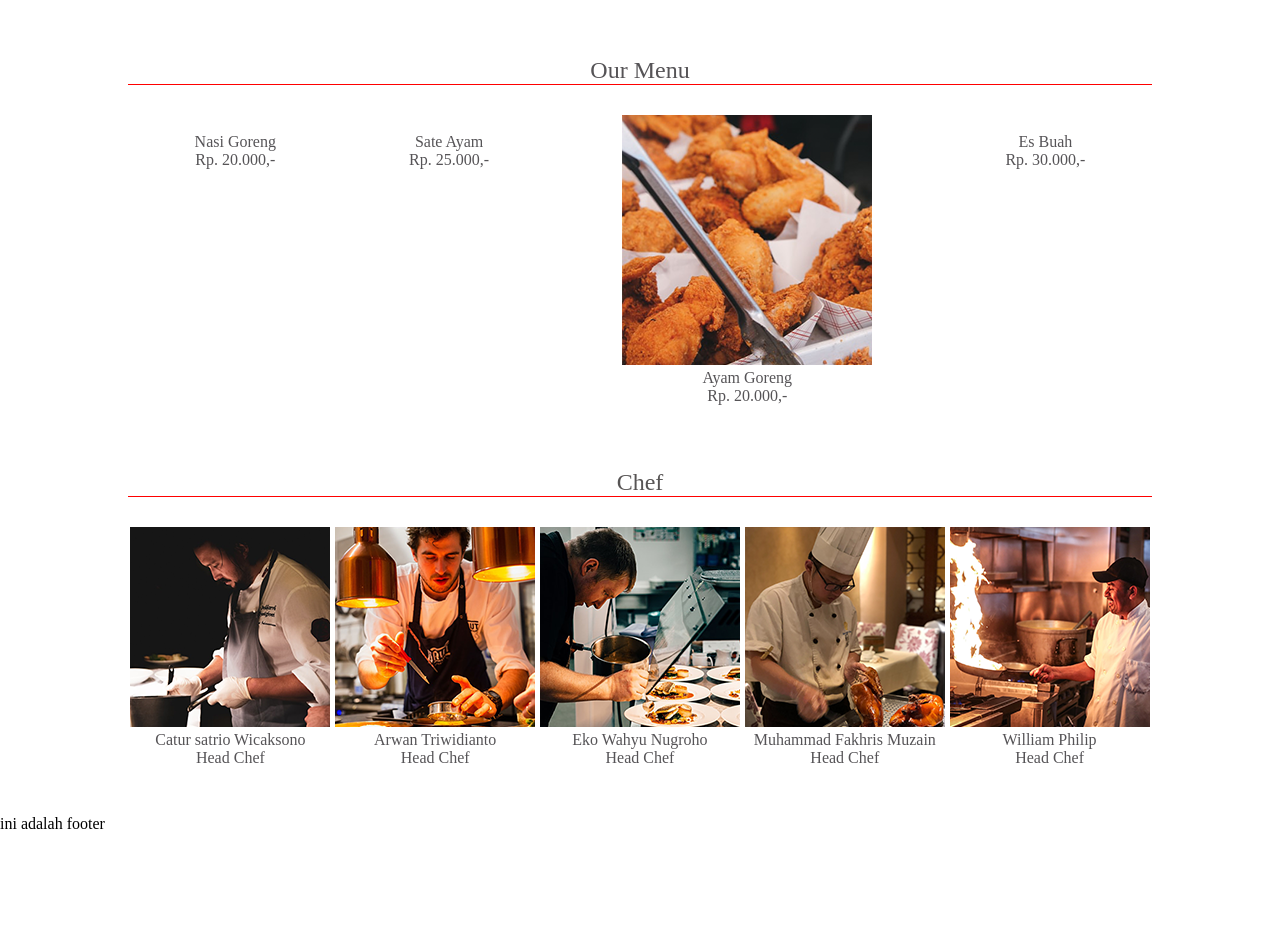
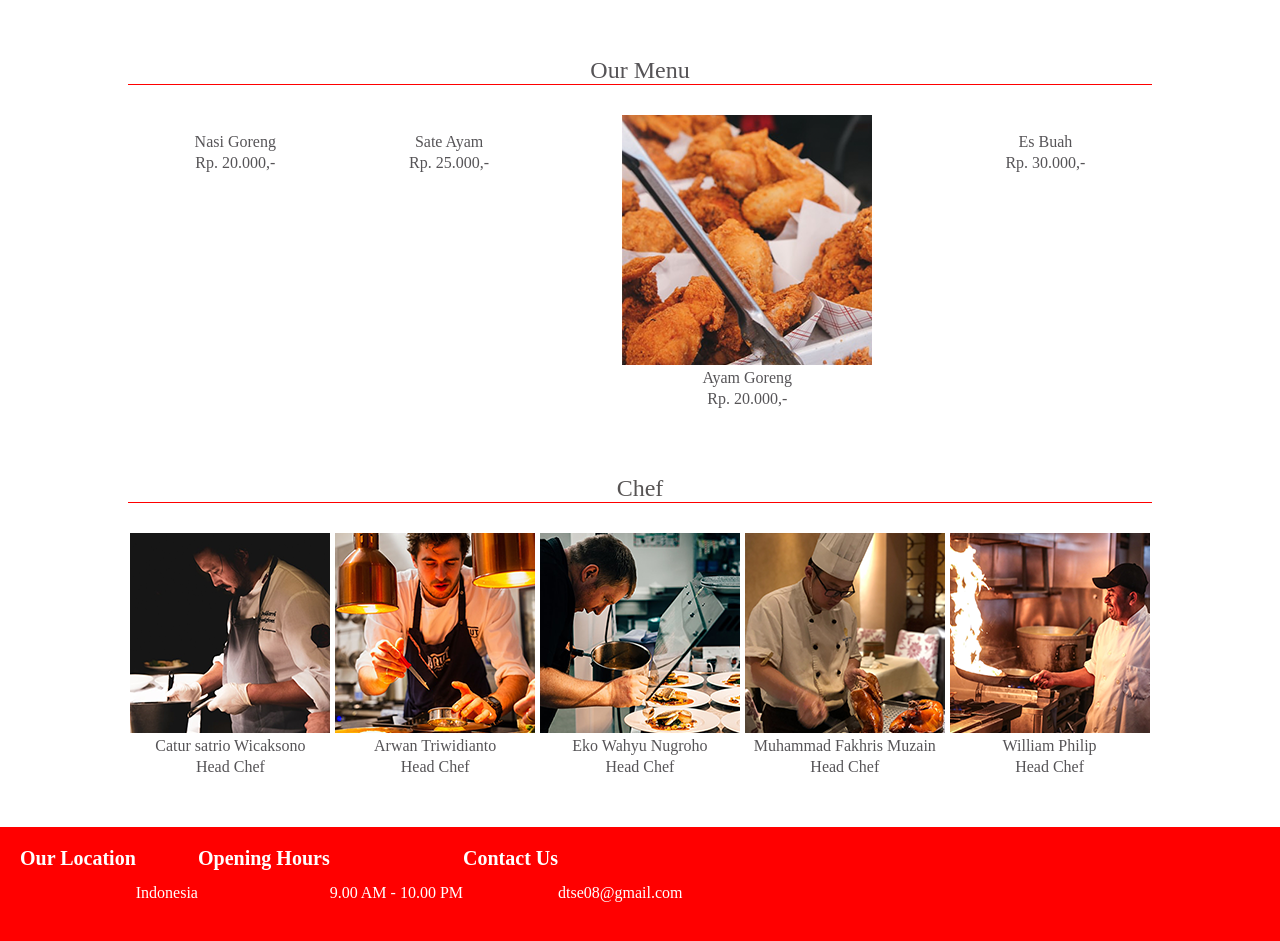
Before and after one commit to DTS-E08/TugasProject01, a plain HTML site: page index.html in a window 1280 px wide. Shown: the part 980-1921 px from the top of the page. Before the commit the page ends 1813 px from the top, so only its background shows below. Drawn offline with Linux system fonts and the light colour scheme.

Commit message:
Menambah Footer

```diff
--- a/index.html
+++ b/index.html
@@ -15,14 +15,12 @@
         <div class="container">
             <div class="header-left">
                 <img class="logo" src="./img/logo.png">
-                <!--<h1 class="logo">DTS E08 Restaurant</h1>-->
             </div>
             <div class="header-list">
                 <ul>
                     <li><a href="#" class="about">About</a></li>
                     <li><a href="#" class="menu">Menu</a></li>
                     <li><a href="#" class="chef">Chef</a></li>
-                    <!--<a href="#" class="login">Log in</a>-->
                 </ul>
             </div>
         </div>
@@ -145,7 +143,21 @@
     </div>
 
     <footer>
-        <p>ini adalah footer</p>
+        <!--<p>ini adalah footer</p>-->
+        <div class="info">
+            <div class="location">
+                <h1>Our Location</h1>
+                <p>Indonesia</p>
+            </div>
+            <div class="hours">
+                <h1>Opening Hours</h1>
+                <p>9.00 AM - 10.00 PM</p>
+            </div>
+            <div class="contact">
+                <h1>Contact Us</h1>
+                <p>dtse08@gmail.com</p>
+            </div>
+        </div>
     </footer>
     <script src="./script.js"></script>
 </body>
--- a/style.css
+++ b/style.css
@@ -112,6 +112,7 @@ section {
   color: #565457;
   text-align: center;
   font-weight: normal;
+  padding-bottom: 3px;
 }
 
 .heading2 {
@@ -137,10 +138,7 @@ section {
   color: #565457;
   text-align: center;
   font-weight: normal;
-}
-
-footer {
-  bottom: 0;
+  padding-bottom: 3px;
 }
 
 .about{
@@ -173,3 +171,26 @@ footer {
   text-align: justify;
   color: color: rgb(0, 0, 0);
 }
+
+footer {
+  background-color: #ff0000;
+  height: 200px;
+  width: 100%;
+  bottom: 0;
+}
+
+.info {
+  padding: 20px;
+}
+
+.info h1{
+  float: left;
+  font-size: 20px;
+  color: #ffffff;
+}
+
+.info p {
+  float: left;
+  padding-top: 3%;
+  color: #ffffff;
+}
```
